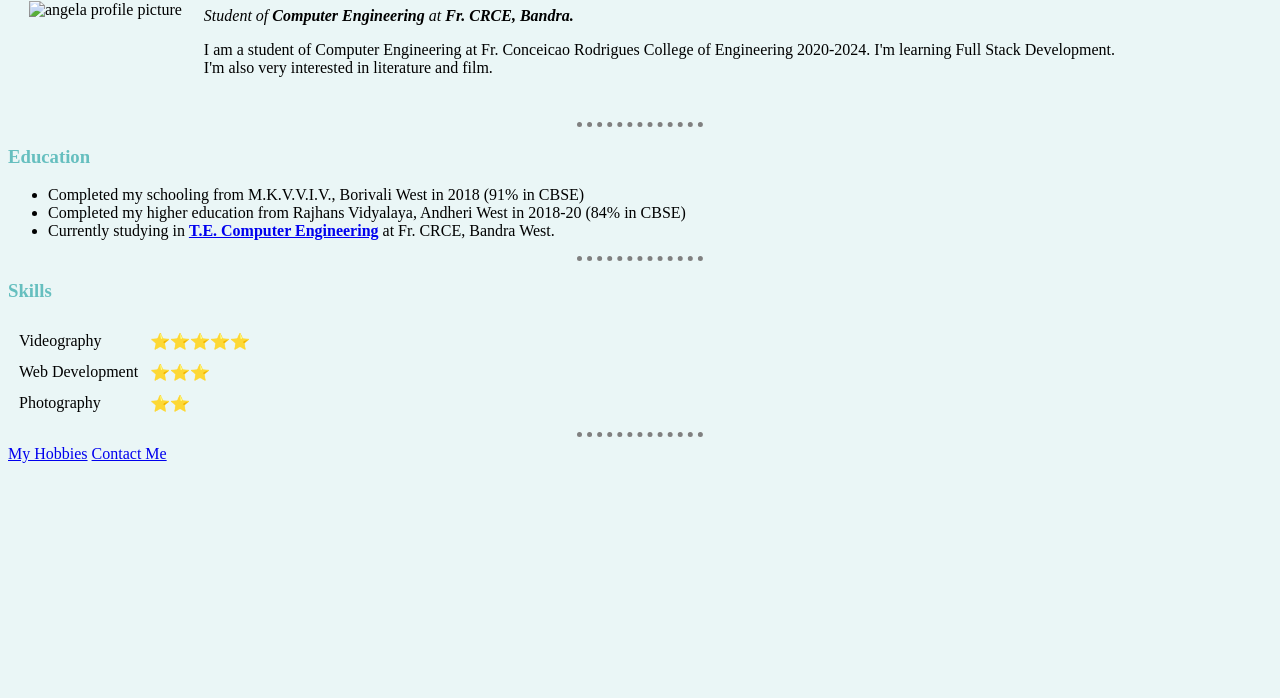
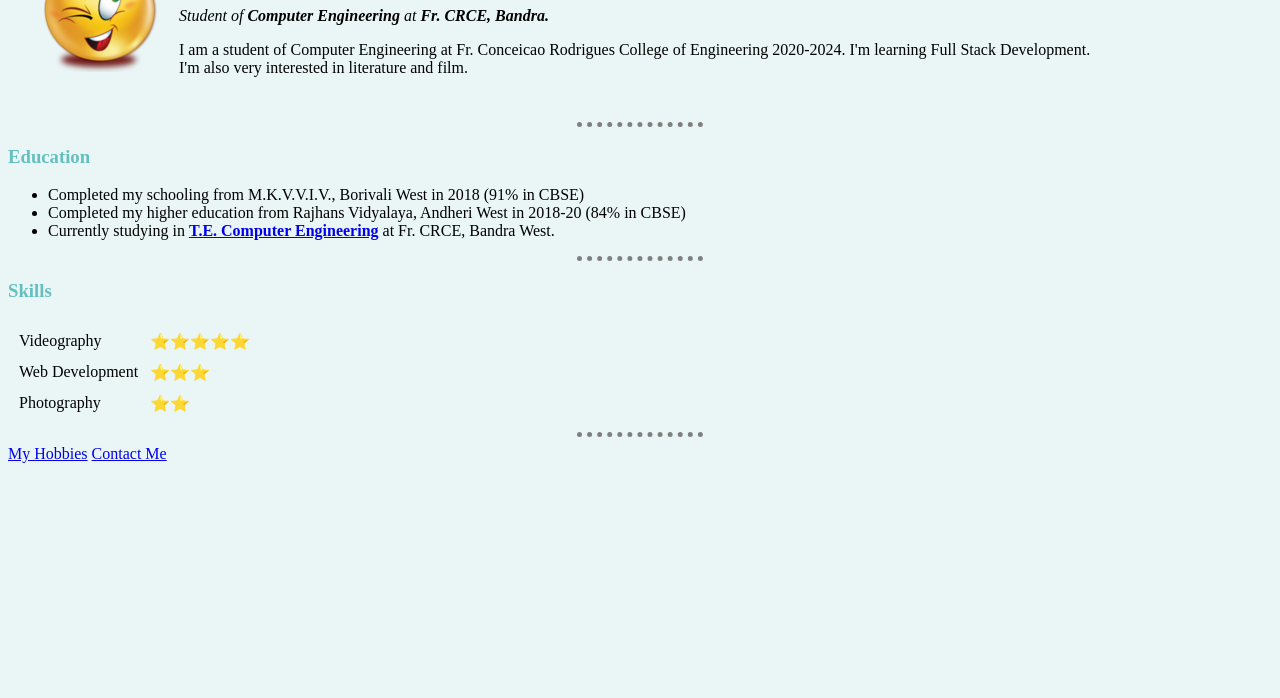
Before and after one commit to vallancealvares/cv, a plain HTML site: page index.html in a window 1280 px wide. Shown: the part 102-800 px from the top of the page. Drawn offline with Linux system fonts and the light colour scheme; the site is published under a folder, as on GitHub Pages, so addresses that start at the root find nothing.

Commit message:
Update index.html

```diff
--- a/index.html
+++ b/index.html
@@ -9,7 +9,7 @@
   <body>
     <table cellspacing="20">
       <tr>
-        <td><img src="/screenshot.png" alt="angela profile picture"></td>
+        <td><img src="screenshot.png" alt="me fr"></td>
         <td><h1>Vallance Alvares</h1>
           <p><em>Student of <strong>Computer Engineering</strong> at <strong>Fr. CRCE, Bandra.</strong></em></p>
           <p>I am a student of Computer Engineering at Fr. Conceicao Rodrigues College of Engineering 2020-2024. I'm learning Full Stack Development.<br />
```
